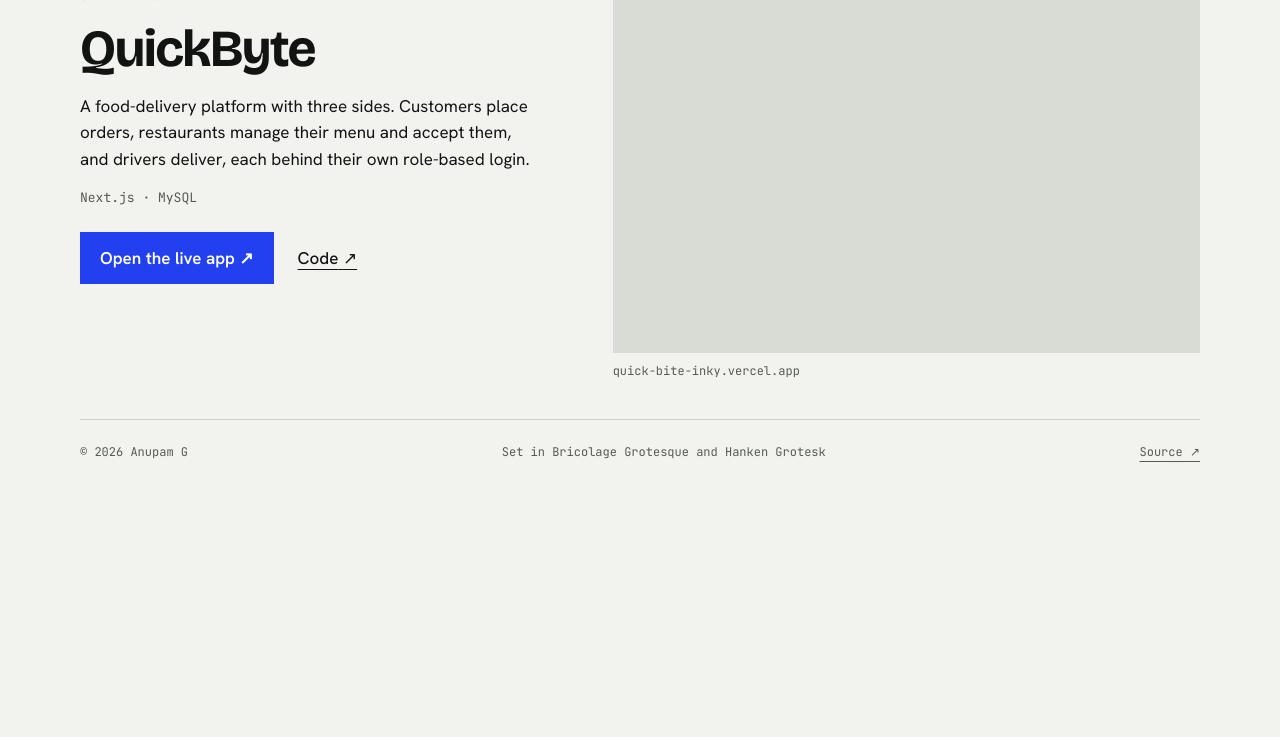
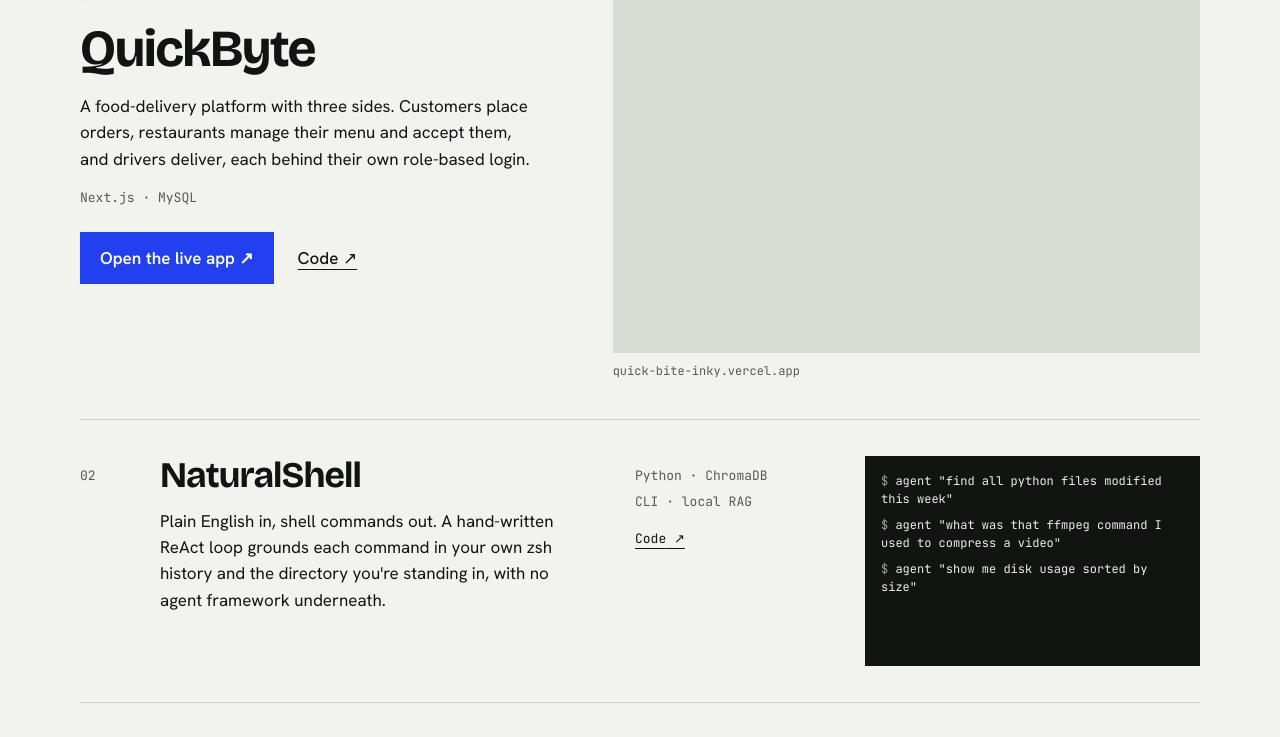
Before and after one commit to g-anupam/Portfolio-Website, a Next.js app: page / in a window 1280 px wide. Shown: the part 686-1423 px from the top of the page. Before the commit the page ends 1186 px from the top, so only its background shows below. Built offline with nearby package versions, Linux system fonts and the light colour scheme; no server answers.

Commit message:
Add project rows and the NaturalShell terminal panel
Co-Authored-By: Claude Opus 5.5 <noreply@anthropic.com>

```diff
--- /dev/null
+++ b/src/sections/ProjectRow.tsx
@@ -0,0 +1,41 @@
+import { ArrowLink } from "@/components/ArrowLink";
+import type { Project } from "@/content/projects";
+import { ProjectVisual } from "./ProjectVisual";
+
+export function ProjectRow({
+  project,
+  index,
+}: {
+  project: Project;
+  index: string;
+}) {
+  return (
+    <article className="border-rule flex flex-wrap gap-x-10 gap-y-6 border-t py-9">
+      <div className="text-muted flex-[0_0_40px] pt-2.5 font-mono text-[13px]">
+        {index}
+      </div>
+      <div className="flex min-w-0 flex-[1_1_380px] flex-col gap-3">
+        <h3 className="font-display text-4xl leading-[1.1] font-bold tracking-[-0.025em]">
+          {project.name}
+        </h3>
+        <p className="max-w-[460px]">{project.summary}</p>
+      </div>
+      <div className="flex flex-[0_1_190px] flex-col gap-1.5 pt-2.5 font-mono text-[13px]">
+        {project.meta.map((line) => (
+          <div key={line} className="text-muted">
+            {line}
+          </div>
+        ))}
+        <div className="flex gap-5">
+          {project.liveUrl && (
+            <ArrowLink href={project.liveUrl}>Live</ArrowLink>
+          )}
+          <ArrowLink href={project.codeUrl}>Code</ArrowLink>
+        </div>
+      </div>
+      <div className="aspect-[8/5] max-w-[360px] min-w-0 flex-[1_1_280px]">
+        <ProjectVisual project={project} />
+      </div>
+    </article>
+  );
+}
--- a/src/sections/ProjectVisual.tsx
+++ b/src/sections/ProjectVisual.tsx
@@ -1,7 +1,10 @@
 import type { Project } from "@/content/projects";
+import { TerminalPanel } from "./TerminalPanel";
 
-// Stand-in until each project's real image or diagram lands (plan step 20).
+// Screenshot and diagrams are stand-ins until the real ones land (plan step 20).
 export function ProjectVisual({ project }: { project: Project }) {
+  if (project.visual === "terminal") return <TerminalPanel />;
+
   return (
     <div
       aria-hidden="true"
--- /dev/null
+++ b/src/sections/TerminalPanel.tsx
@@ -0,0 +1,22 @@
+// Example prompts from the NaturalShell README, shown as a terminal.
+const prompts = [
+  "find all python files modified this week",
+  "what was that ffmpeg command I used to compress a video",
+  "show me disk usage sorted by size",
+];
+
+export function TerminalPanel() {
+  return (
+    <div
+      role="img"
+      aria-label="Terminal showing example NaturalShell prompts"
+      className="bg-term-bg text-term-fg flex size-full flex-col gap-2 overflow-hidden p-4 font-mono text-xs leading-normal"
+    >
+      {prompts.map((prompt) => (
+        <div key={prompt}>
+          <span className="text-term-muted">$</span> agent &quot;{prompt}&quot;
+        </div>
+      ))}
+    </div>
+  );
+}
--- a/src/sections/Work.tsx
+++ b/src/sections/Work.tsx
@@ -1,11 +1,14 @@
 import { SectionHeader } from "@/components/SectionHeader";
 import { projects } from "@/content/projects";
+import { ArrowLink } from "@/components/ArrowLink";
+import { site } from "@/lib/site";
 import { LeadProject } from "./LeadProject";
+import { ProjectRow } from "./ProjectRow";
 
 const indexLabel = (i: number) => String(i + 1).padStart(2, "0");
 
 export function Work() {
-  const [lead] = projects;
+  const [lead, ...rest] = projects;
 
   return (
     <section id="work" className="scroll-mt-6 pt-[clamp(72px,9vw,120px)]">
@@ -13,6 +16,18 @@ export function Work() {
         <SectionHeader title="Selected work" label="01 — Projects" />
       </div>
       <LeadProject project={lead} index={indexLabel(0)} />
+      {rest.map((project, i) => (
+        <ProjectRow
+          key={project.slug}
+          project={project}
+          index={indexLabel(i + 1)}
+        />
+      ))}
+      <div className="border-rule flex justify-end border-t pt-5 font-medium">
+        <ArrowLink href={site.links.github}>
+          Everything else on GitHub
+        </ArrowLink>
+      </div>
     </section>
   );
 }
```
